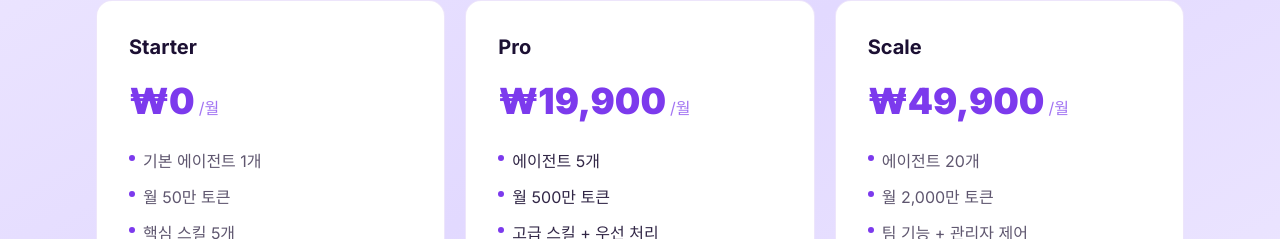
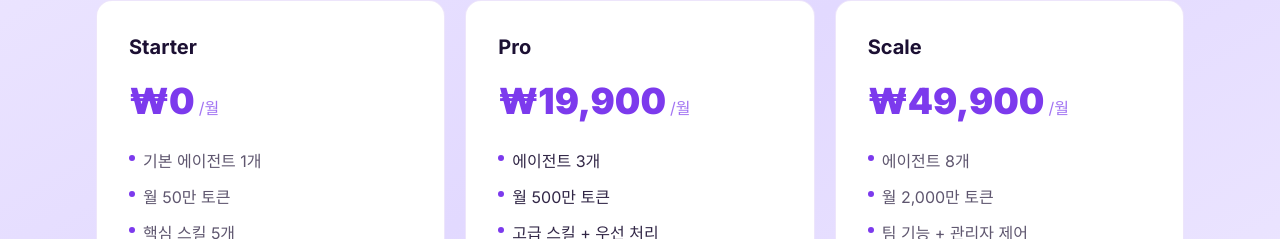
Before and after one commit to seojoonkim/cosmoid, a Next.js app: page / in a window 1280 px wide. Shown: the part 6596-6835 px from the top of the page. Built offline with nearby package versions, Linux system fonts and the light colour scheme.

Commit message:
copy: Pricing Pro 5→3개, Scale 20→8개

```diff
--- a/src/components/Pricing.tsx
+++ b/src/components/Pricing.tsx
@@ -15,7 +15,7 @@ const plans = [
     name: "Pro",
     price: "₩19,900",
     term: "/월",
-    features: ["에이전트 5개", "월 500만 토큰", "고급 스킬 + 우선 처리"],
+    features: ["에이전트 3개", "월 500만 토큰", "고급 스킬 + 우선 처리"],
     cta: "Pro 시작하기",
     featured: true,
   },
@@ -23,7 +23,7 @@ const plans = [
     name: "Scale",
     price: "₩49,900",
     term: "/월",
-    features: ["에이전트 20개", "월 2,000만 토큰", "팀 기능 + 관리자 제어"],
+    features: ["에이전트 8개", "월 2,000만 토큰", "팀 기능 + 관리자 제어"],
     cta: "팀으로 시작",
     featured: false,
   },
```
